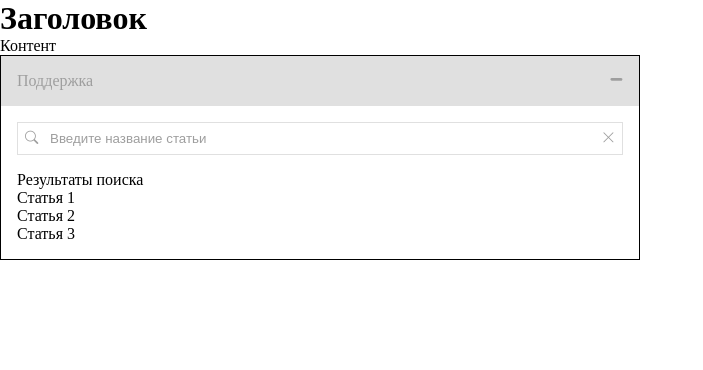
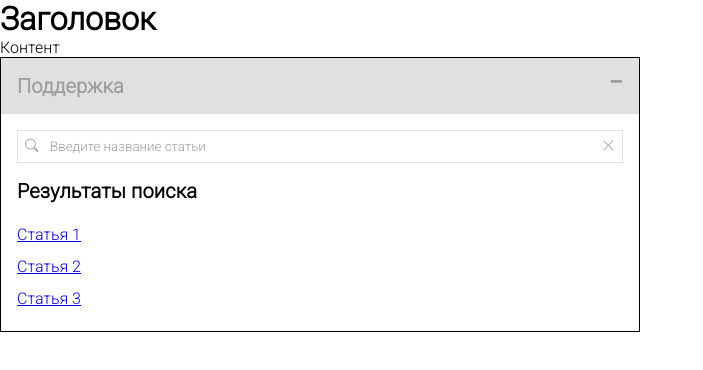
Before and after one commit to pkirilin/dodo-support-widget, a website built with webpack: page frontend/index.html in a window 1280 px wide. Shown: the whole page, without its empty margins (0-703 px from the left). Built offline with nearby package versions, Linux system fonts and the light colour scheme.

Commit message:
Added styles for widget search results

```diff
--- a/frontend/index.html
+++ b/frontend/index.html
@@ -14,7 +14,7 @@
       <div>Контент</div>
       <div class="widget">
         <div class="widget-header">
-          <span>Поддержка</span>
+          <span class="widget-text-h6">Поддержка</span>
           <button class="widget-icon widget-header-close">
             <i class="bi bi-dash-lg"></i>
           </button>
@@ -34,11 +34,17 @@
             </button>
           </div>
           <div class="widget-body-search-results">
-            <div class="widget-body-search-results-header">Результаты поиска</div>
+            <div class="widget-text-h6 widget-body-search-results-header">Результаты поиска</div>
             <ul class="widget-body-search-results-list">
-              <li>Статья 1</li>
-              <li>Статья 2</li>
-              <li>Статья 3</li>
+              <li>
+                <a href="#" target="_blank">Статья 1</a>
+              </li>
+              <li>
+                <a href="#" target="_blank">Статья 2</a>
+              </li>
+              <li>
+                <a href="#" target="_blank">Статья 3</a>
+              </li>
             </ul>
           </div>
         </div>
--- a/frontend/styles.scss
+++ b/frontend/styles.scss
@@ -1,3 +1,5 @@
+@import url('https://fonts.googleapis.com/css2?family=Roboto:wght@300&display=swap');
+
 $color-primary: #e0e0e0;
 $color-primary-active: #bdbdbd;
 $color-shadow: rgba(0, 0, 0, 0.5);
@@ -12,6 +14,7 @@
   margin: 0;
   padding: 0;
   box-sizing: border-box;
+  font-family: 'Roboto', sans-serif;
 }
 
 .widget {
@@ -28,6 +31,14 @@
 
     &:hover {
       color: $color-text;
+    }
+  }
+
+  &-text {
+    &-h6 {
+      font-weight: 600;
+      font-size: 20px;
+      letter-spacing: 0.15px;
     }
   }
 
@@ -98,11 +109,17 @@
     }
 
     &-search-results {
-      &-header {
+      & > :not(:first-child) {
+        margin-top: $widget-spacing;
       }
 
       &-list {
         list-style: none;
+
+        & > li {
+          line-height: 2rem;
+          height: 2rem;
+        }
       }
     }
   }
```
